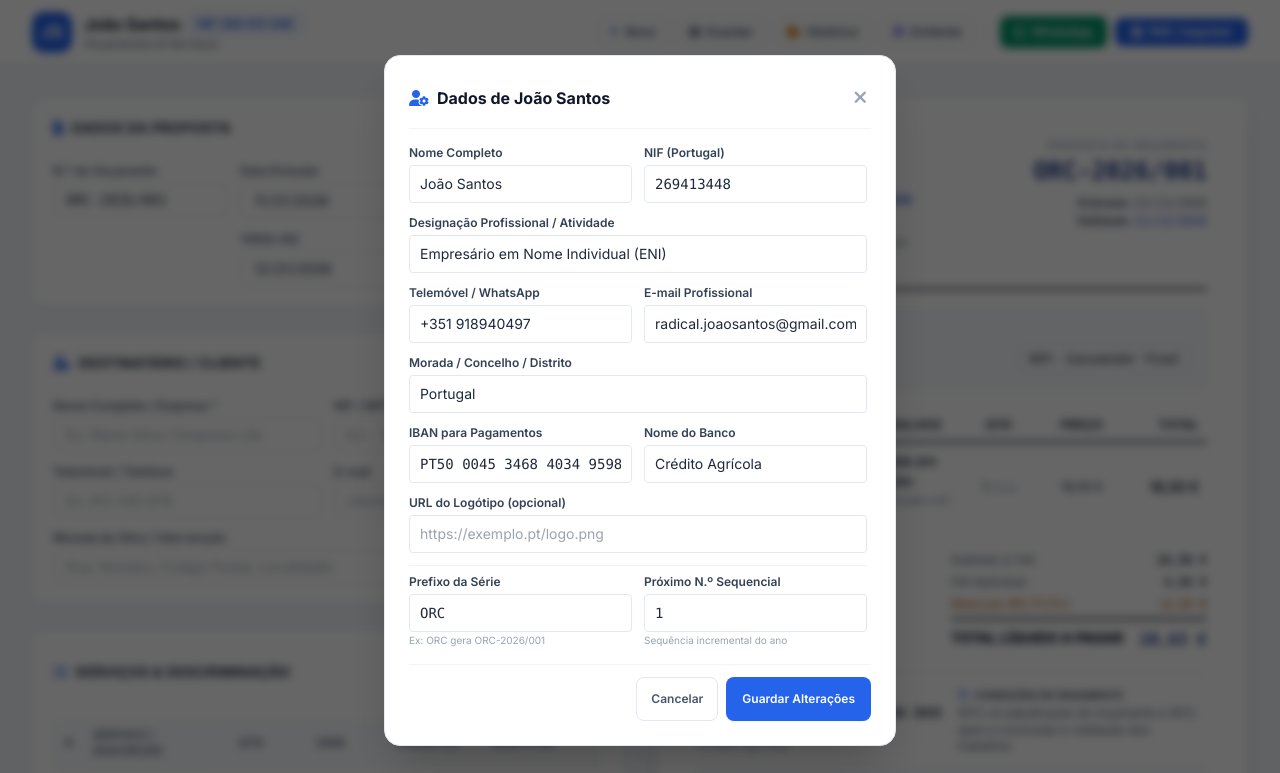
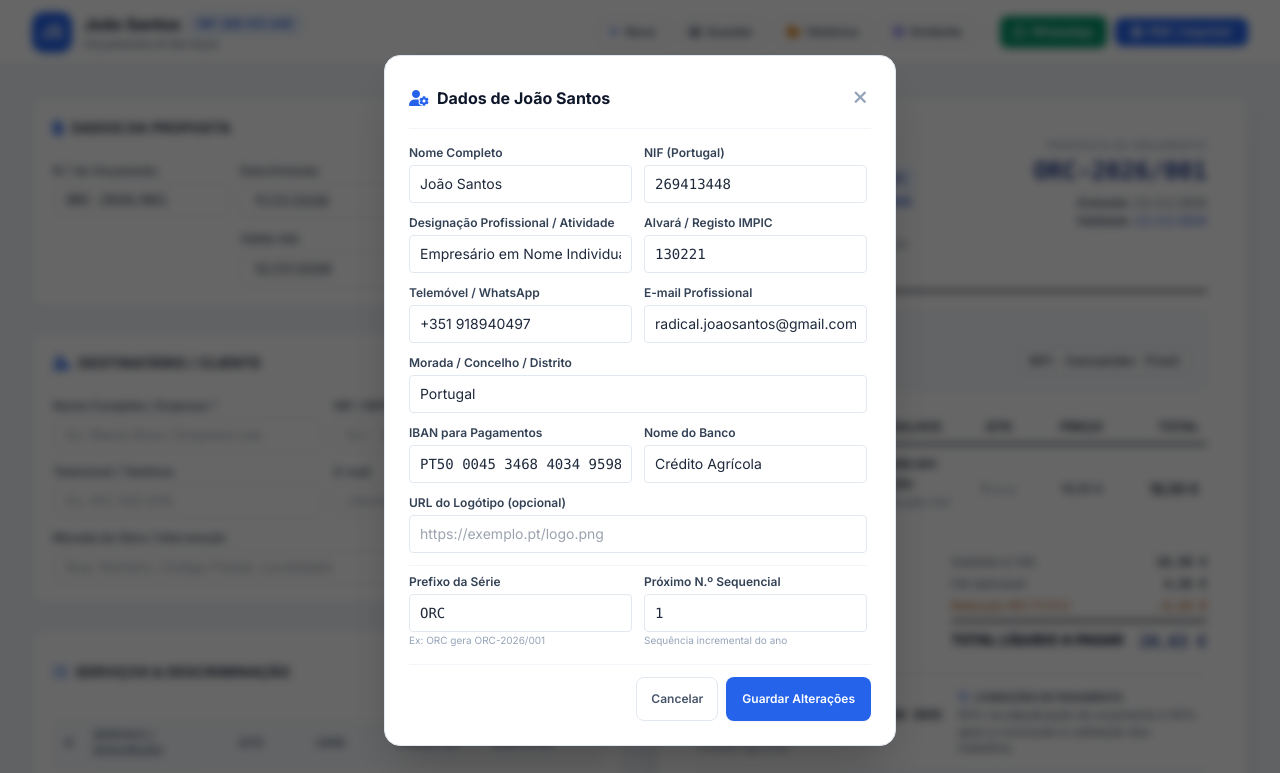
Before and after one commit to ugleybson/orcamentos-joao-santos, a plain HTML site: page index.html in a window 1280 px wide. Both pictures are taken after a click on the button "Emitente". Shown: the top 773 px of the page. Drawn offline with nearby package versions, Linux system fonts and the light colour scheme.

Commit message:
feat: adicionar numero de registo IMPIC 130221 ao emitente

```diff
--- a/index.html
+++ b/index.html
@@ -290,8 +290,13 @@
               <div>
                 <img id="prevLogo" src="" alt="Logo" class="max-h-12 mb-2 hidden object-contain" />
                 <h2 id="prevProfileName" class="text-lg sm:text-xl font-black text-slate-900 tracking-tight">João Santos</h2>
-                <div class="inline-block bg-slate-100 text-slate-800 text-xs font-bold px-2 py-0.5 rounded mt-0.5 mb-1">
-                  NIF: <span id="prevProfileNif">269413448</span>
+                <div class="flex flex-wrap items-center gap-1.5 mt-0.5 mb-1">
+                  <span class="inline-block bg-slate-100 text-slate-800 text-xs font-bold px-2 py-0.5 rounded">
+                    NIF: <span id="prevProfileNif">269413448</span>
+                  </span>
+                  <span id="prevImpicBadge" class="inline-block bg-blue-50 text-blue-800 text-xs font-bold px-2 py-0.5 rounded border border-blue-200">
+                    IMPIC: <span id="prevProfileImpic">130221</span>
+                  </span>
                 </div>
                 <div id="prevProfileType" class="text-xs font-semibold text-blue-700">Empresário em Nome Individual</div>
                 <div id="prevProfileContact" class="text-xs text-slate-500 space-y-0.5 mt-2">
@@ -496,9 +501,15 @@
           </div>
         </div>
 
-        <div>
-          <label class="block font-semibold text-slate-700 mb-1">Designação Profissional / Atividade</label>
-          <input id="profBusinessType" type="text" class="w-full border border-slate-200 rounded px-2.5 py-2 text-sm focus:border-blue-600 outline-none" />
+        <div class="grid grid-cols-1 sm:grid-cols-2 gap-3">
+          <div>
+            <label class="block font-semibold text-slate-700 mb-1">Designação Profissional / Atividade</label>
+            <input id="profBusinessType" type="text" class="w-full border border-slate-200 rounded px-2.5 py-2 text-sm focus:border-blue-600 outline-none" />
+          </div>
+          <div>
+            <label class="block font-semibold text-slate-700 mb-1">Alvará / Registo IMPIC</label>
+            <input id="profImpic" type="text" placeholder="130221" class="w-full border border-slate-200 rounded px-2.5 py-2 text-sm font-mono focus:border-blue-600 outline-none" />
+          </div>
         </div>
 
         <div class="grid grid-cols-1 sm:grid-cols-2 gap-3">
--- a/js/app.js
+++ b/js/app.js
@@ -151,11 +151,12 @@ function loadStoredData() {
     state.profile = storedProfile ? JSON.parse(storedProfile) : { ...DEFAULT_PROFILE };
 
     // Sincronizar dados reais de João Santos caso o perfil ainda contenha dados de exemplo
-    if (state.profile.email === "contato@joaosantos.pt" || (state.profile.iban && state.profile.iban.includes("0000 0000"))) {
+    if (state.profile.email === "contato@joaosantos.pt" || (state.profile.iban && state.profile.iban.includes("0000 0000")) || !state.profile.impic) {
       state.profile.phone = DEFAULT_PROFILE.phone;
       state.profile.email = DEFAULT_PROFILE.email;
       state.profile.iban = DEFAULT_PROFILE.iban;
       state.profile.bankName = DEFAULT_PROFILE.bankName;
+      state.profile.impic = DEFAULT_PROFILE.impic;
       state.profile.defaultIrsRetention = DEFAULT_PROFILE.defaultIrsRetention;
       localStorage.setItem(STORAGE_KEYS.PROFILE, JSON.stringify(state.profile));
     }
@@ -600,6 +601,16 @@ function updatePreview() {
   // Cabeçalho da Empresa / Emitente
   document.getElementById('prevProfileName').textContent = profile.name || "João Santos";
   document.getElementById('prevProfileNif').textContent = profile.nif || "269413448";
+
+  const impicEl = document.getElementById('prevProfileImpic');
+  const impicBadge = document.getElementById('prevImpicBadge');
+  if (profile.impic) {
+    if (impicEl) impicEl.textContent = profile.impic;
+    if (impicBadge) impicBadge.classList.remove('hidden');
+  } else {
+    if (impicBadge) impicBadge.classList.add('hidden');
+  }
+
   document.getElementById('prevProfileType').textContent = profile.businessType || "Empresário em Nome Individual";
   document.getElementById('prevProfileContact').innerHTML = `
     ${profile.phone ? `<div><i class="fa-solid fa-phone mr-1.5 text-blue-600"></i> ${escapeHtml(profile.phone)}</div>` : ''}
@@ -849,6 +860,7 @@ function openProfileModal() {
 
   document.getElementById('profName').value = prof.name;
   document.getElementById('profNif').value = prof.nif;
+  document.getElementById('profImpic').value = prof.impic || "";
   document.getElementById('profBusinessType').value = prof.businessType;
   document.getElementById('profPhone').value = prof.phone;
   document.getElementById('profEmail').value = prof.email;
@@ -873,6 +885,7 @@ function closeProfileModal() {
 function saveProfileSettings() {
   state.profile.name = document.getElementById('profName').value.trim();
   state.profile.nif = document.getElementById('profNif').value.trim();
+  state.profile.impic = document.getElementById('profImpic').value.trim();
   state.profile.businessType = document.getElementById('profBusinessType').value.trim();
   state.profile.phone = document.getElementById('profPhone').value.trim();
   state.profile.email = document.getElementById('profEmail').value.trim();
--- a/js/catalog.js
+++ b/js/catalog.js
@@ -152,6 +152,7 @@ const DEFAULT_CATALOG = [
 const DEFAULT_PROFILE = {
   name: "João Santos",
   nif: "269413448",
+  impic: "130221",
   businessType: "Empresário em Nome Individual (ENI)",
   phone: "+351 918940497",
   email: "radical.joaosantos@gmail.com.pt",
```
